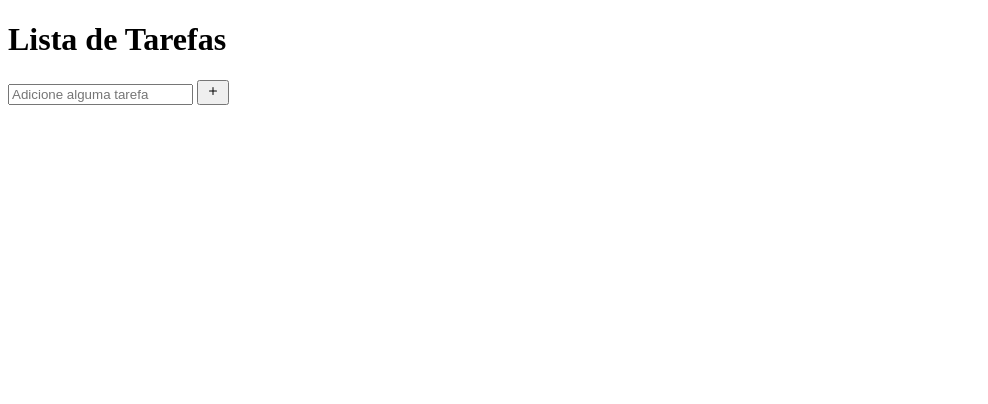
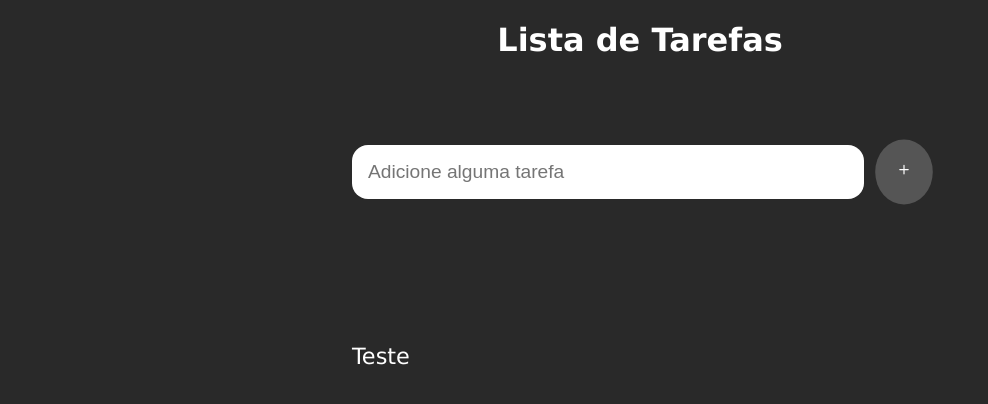
Before and after one commit to pedro30598-beep/To-Do-list-JS, a plain HTML site: page index.html in a window 1280 px wide. Shown: the whole page, without its empty margins (0-988 px from the left). Drawn offline with Linux system fonts and the light colour scheme.

Commit message:
Add files via upload

```diff
--- a/index.html
+++ b/index.html
@@ -4,21 +4,23 @@
     <meta charset="UTF-8">
     <meta name="viewport" content="width=device-width, initial-scale=1.0">
     <title>To-Do List</title>
-    <link rel="stylesheet" href="styles.css">
+    <link rel="stylesheet" href="style.css">
 </head>
 <body>
     <h1>Lista de Tarefas</h1>
     <div class="content">
         <div class="content-add-itn">
-            <input type="text" placeholder="Adicione alguma tarefa">
-            <button id="novatarefa">
+            <input type="text"  id="input-tarefa" placeholder="Adicione alguma tarefa">
+            <button onclick="novatarefa()" id="novatarefa" title="Clique aqui para adicionar uma nova tarefa" >
                 <svg xmlns="http://www.w3.org/2000/svg" width="16" height="16" fill="currentColor" class="bi bi-plus" viewBox="0 0 16 16">
                     <path d="M8 4a.5.5 0 0 1 .5.5v3h3a.5.5 0 0 1 0 1h-3v3a.5.5 0 0 1-1 0v-3h-3a.5.5 0 0 1 0-1h3v-3A.5.5 0 0 1 8 4"/>
                 </svg>
             </button>
         </div>
         <div class="content-body"></div>
-        <ul id="to-do-list"></ul>
+        <ul id="to-do-list">
+            <li>teste</li>
+        </ul>
         </div>
 </body>
 <script src="script.js"></script>
--- a/script.js
+++ b/script.js
@@ -0,0 +1,29 @@
+const localStoragekey = 'to-do-list';
+
+function novatarefa() {
+    let input = document.getElementById('input-tarefa');
+    if(!input.value)
+    {
+        alert('Adicione alguma tarefa!')
+    }
+    // else if()
+    else{
+        let values = JSON.parse(localStorage.getItem(localStoragekey) || '[]');
+        values.push({
+            name: input.value
+        });
+        localStorage.setItem(localStoragekey,JSON.stringify(values));
+        showValues()
+    }
+}
+
+function showValues()
+{
+    let values = JSON.parse(localStorage.getItem(localStoragekey) || '[]');
+    let list = document.getElementById('to-do-list');
+    list.innerHTML = '';
+    for(let i = 0; i < values.length; i++)
+    {
+        list.innerHTML += `<li>${values[i]['name']}</li>`;
+    }
+}
--- a/style.css
+++ b/style.css
@@ -1,6 +1,69 @@
+:root{
+    --color-cinza-escuro: #292929;
+    --color-cinza-claro: #555555;
+    --color-dark:rgb(14, 14, 14);
+    --color-light:#fff;
+}
+
 body{
     font-family: 'Lucida Sans', 'Lucida Sans Regular', 'Lucida Grande', 'Lucida Sans Unicode', Geneva, Verdana, sans-serif ;
-    background-color: #f4f4f4;
+    background-color: var(--color-cinza-escuro);
     margin: 0;
     padding: 0;
+    color:var(--color-light);
+    display: flex;
+    flex-direction: column;
+    align-items: center;
+    gap:4rem;
 }
+.content{
+    display: flex;
+    flex-direction: column;
+    gap:4rem;
+
+}
+.content-add-itn{
+    display: flex;
+    align-items: center;
+    gap: 1rem;
+    flex-wrap: wrap;
+}
+.content-body{
+
+}
+
+#input-tarefa,
+#novatarefa{
+border: none;
+font-size: 1.2rem;
+outline: none;
+padding: 1rem;
+}
+#input-tarefa{
+    width: 30rem;
+    border-radius: 1rem;
+}
+#novatarefa{
+    transform: scale(1.2);
+    background-color: var(--color-cinza-claro);
+    color: var(--color-light);
+    border-radius: 50%;
+    transition: 400ms;
+}
+#novatarefa:hover{
+    cursor: pointer;
+    filter: brightness(50%);
+}
+#to-do-list{
+    display: flex;
+    flex-direction: column;
+    gap: 1rem;
+    padding: 0;
+}
+#to-do-list li{
+    list-style: none;
+    font-size: 1.4rem;
+    text-transform: capitalize;
+    display: flex;
+    justify-content: space-between;
+}
```
